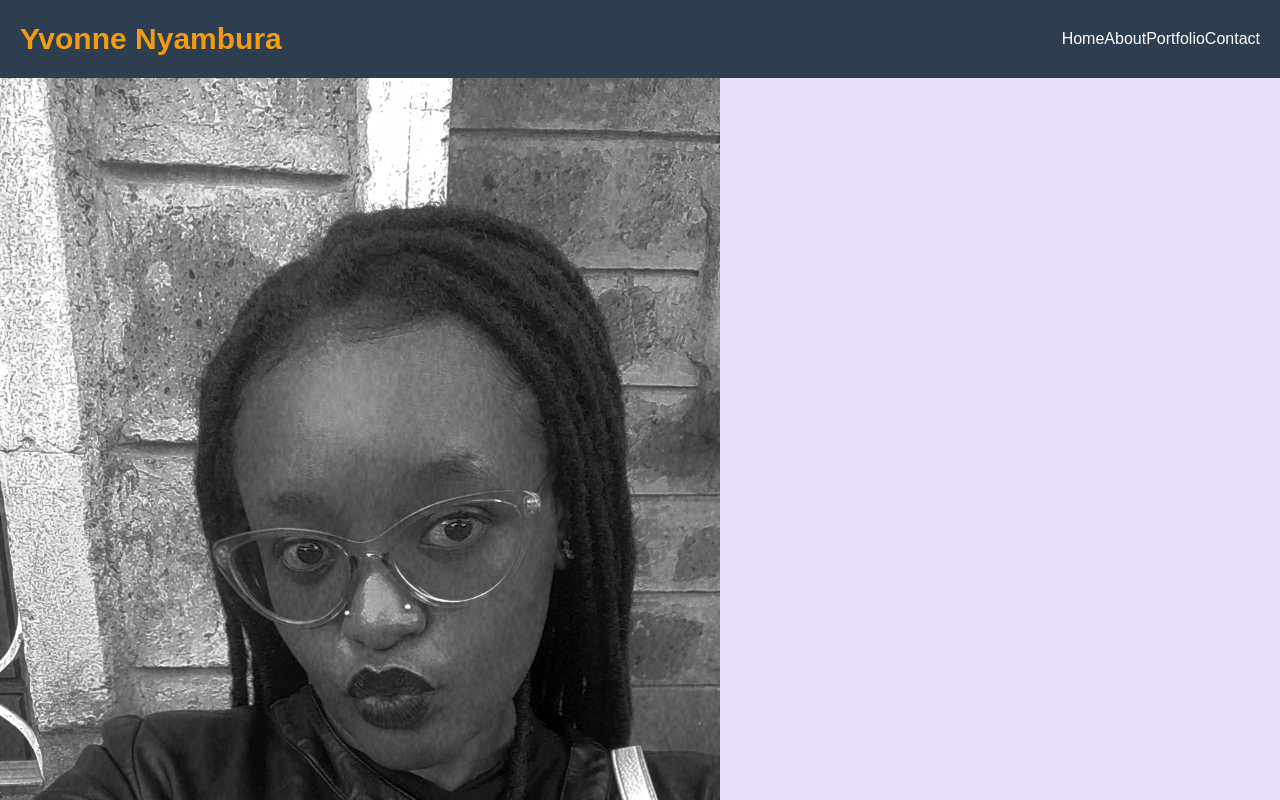
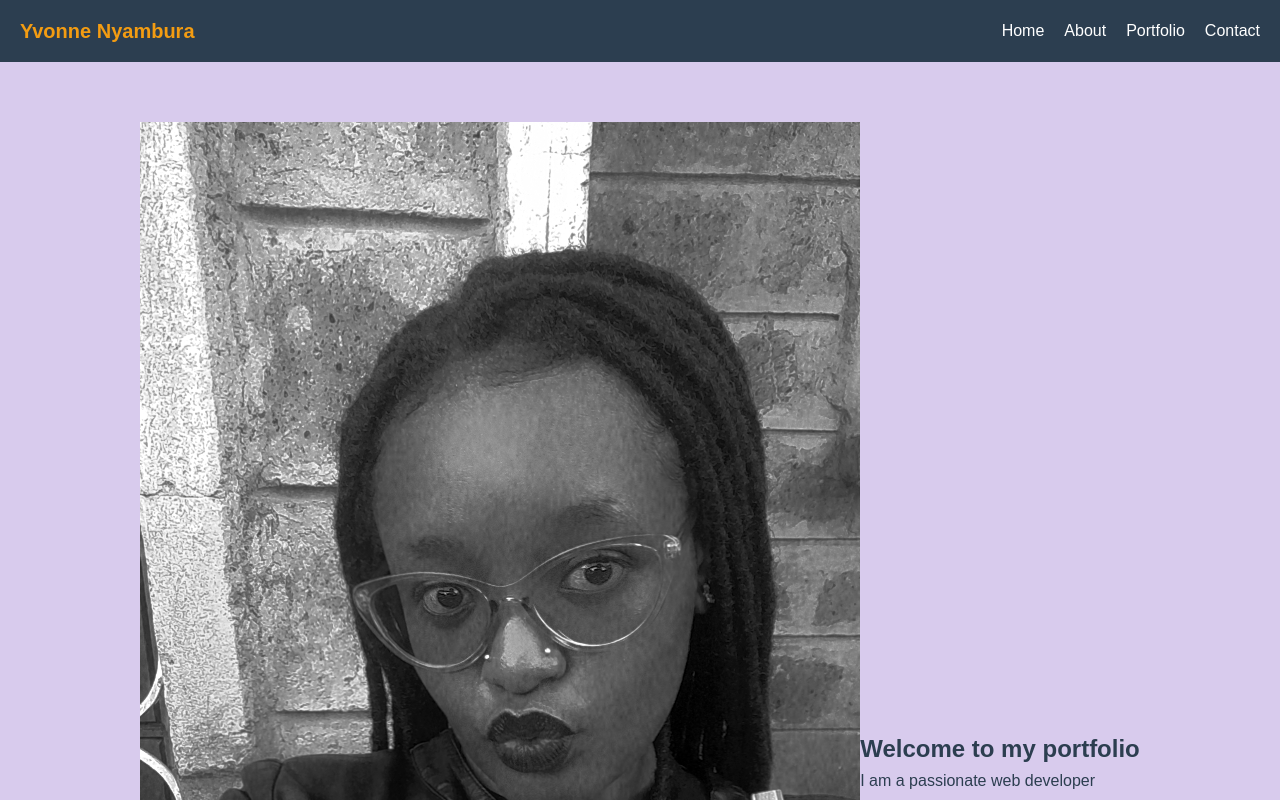
Before and after one commit to yvonnenyambura/portfolio-project, a plain HTML site: page index.html in a window 1280 px wide. Shown: the top 800 px of the page. Drawn offline with Linux system fonts and the light colour scheme.

Commit message:
add changes

```diff
--- a/style.css
+++ b/style.css
@@ -30,7 +30,7 @@ nav {
 }
 
 nav h1 {
-    font-size: 30px;
+    font-size: 20px;
     color: #f39c12 ;
 }
 nav ul {
@@ -39,5 +39,25 @@ nav ul {
 }
 
 nav ul li {
+    margin-left: 20px;
 
 }
+
+nav ul li a {
+    color: #fff;
+}
+
+nav ul li a:hover {
+    color: #f39c12;
+}
+
+.hero {
+    display: flex;
+    align-items: center;
+    justify-content: center;
+    flex-wrap: wrap;
+    padding: 60px 20px;
+    background: #d8cbed;
+    text-align: left;
+    border-bottom: 2px solid #f39c12;
+}
```
